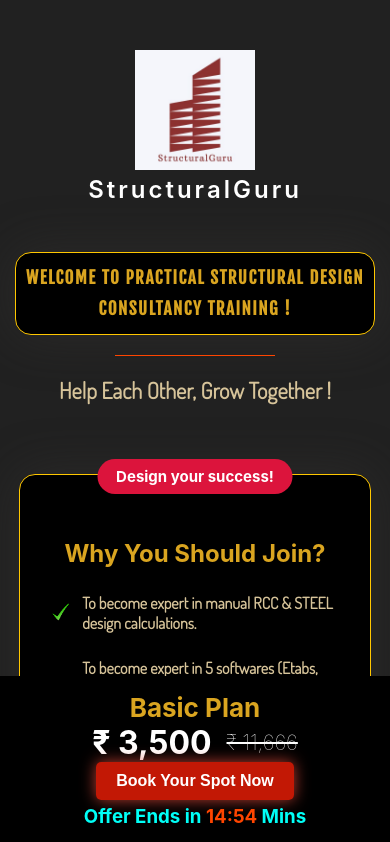
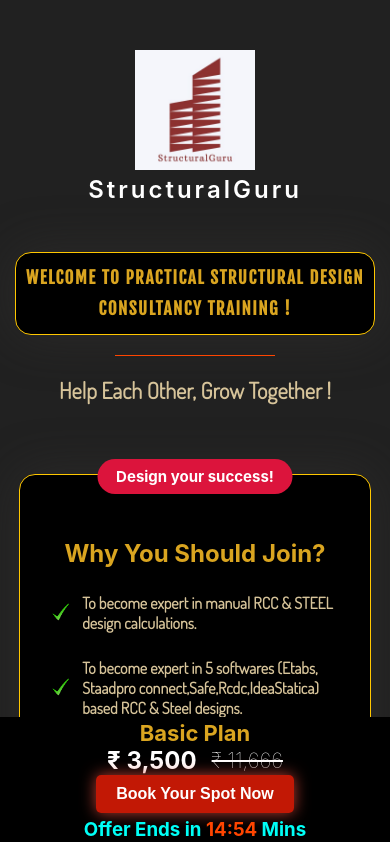
Before and after one commit to gururayar/structural-guru, a React (Create React App) app: page / in a window 390 px wide. Shown: the top 842 px of the page. Built offline with nearby package versions, Linux system fonts and the light colour scheme.

Commit message:
Update footer.css

```diff
--- a/src/components/footer.css
+++ b/src/components/footer.css
@@ -108,7 +108,7 @@ button {
 @media screen and (max-width: 900px) {
   footer {
     flex-direction: column;
-    padding: 1rem;
+    padding:0.2rem 1rem;
 
   }
 
@@ -119,6 +119,9 @@ button {
 
 
   .price h2{
-    font-size: 26px;
+    font-size: 22px;
+  }
+  .price-1 h1{
+    font-size: 24px;
   }
 }
```
